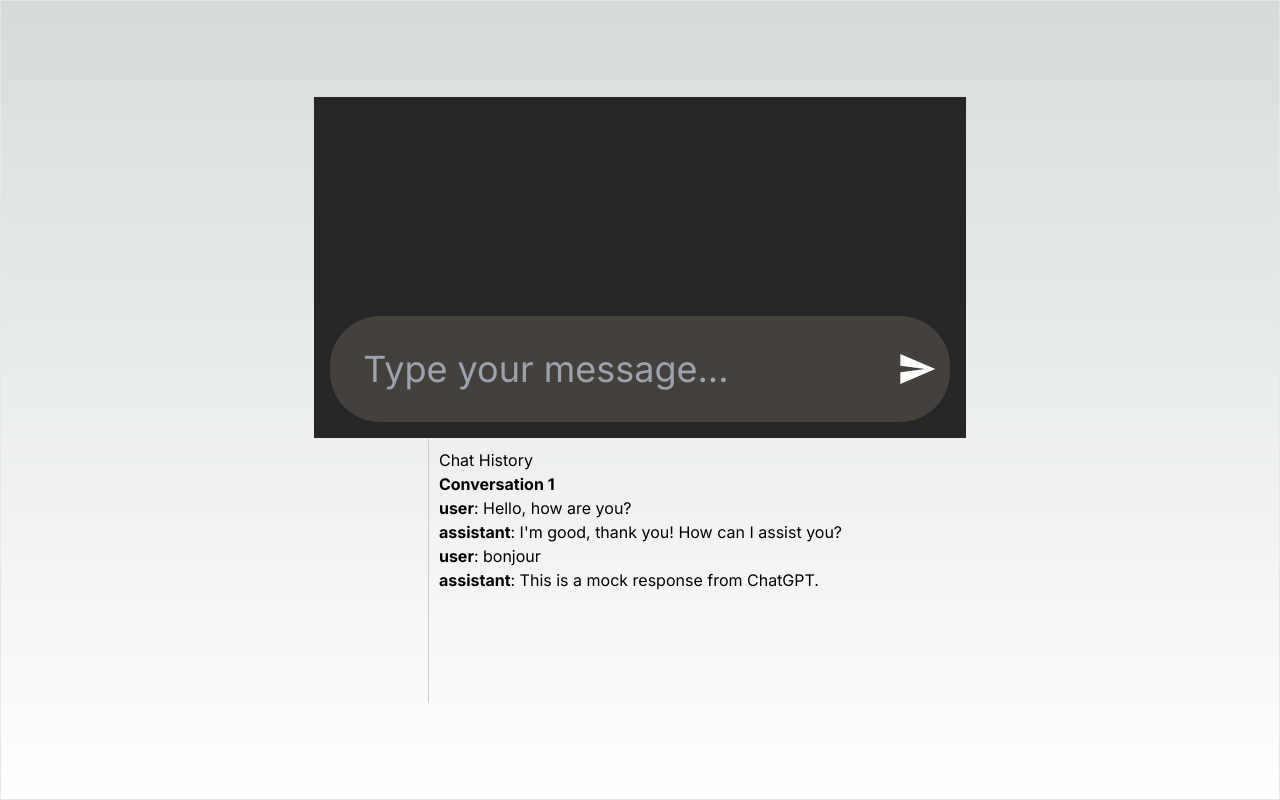
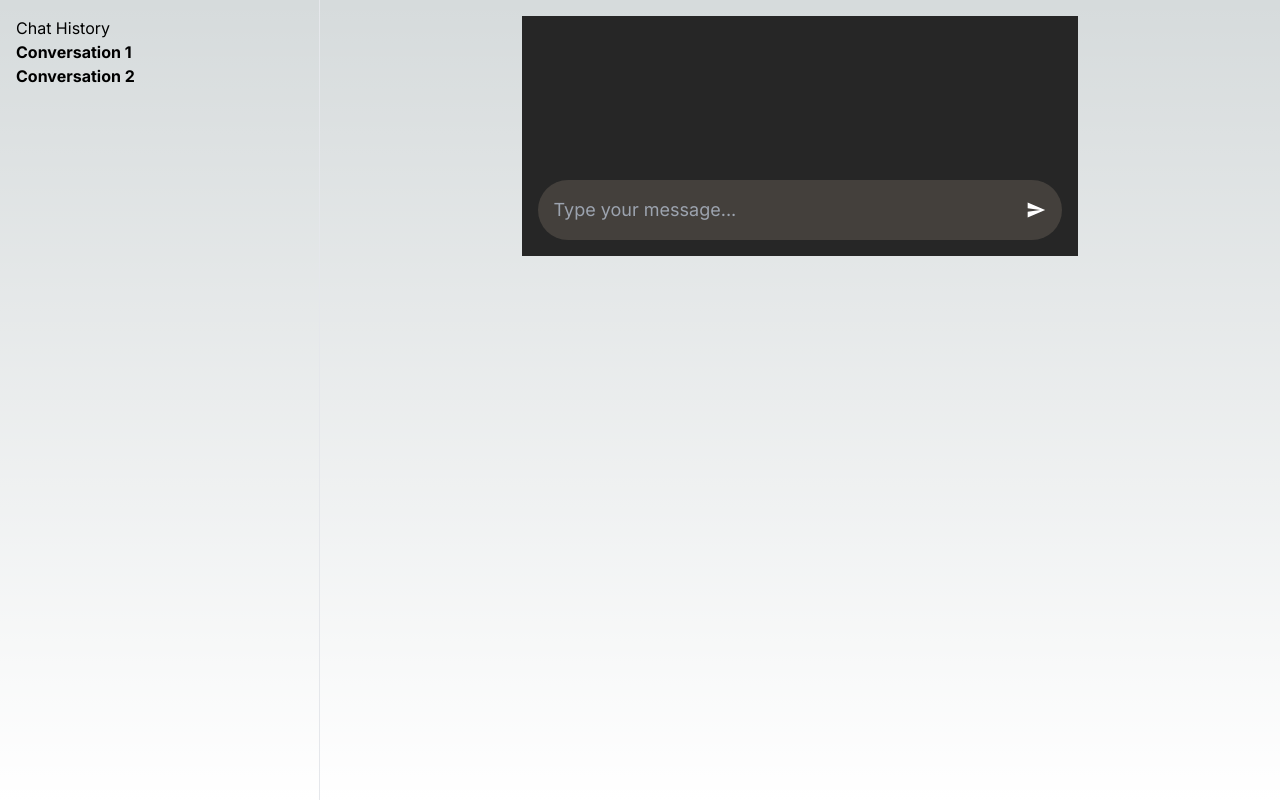
Before and after one commit to lhengebaertArtefact/Legrandgpt-test, a Next.js app: page / in a window 1280 px wide. Built offline with nearby package versions, Linux system fonts and the light colour scheme; data requests are answered from the project's data file.

Commit message:
add sidebar for multiple conversations

```diff
--- a/app/components/ChatHistory.tsx
+++ b/app/components/ChatHistory.tsx
@@ -12,22 +12,25 @@ interface Conversation {
 
 interface ChatHistoryProps {
   history: Conversation[];
+  loadConversation: (conversationId: string) => void; // Ajout de la fonction de chargement
 }
 
-const ChatHistory: React.FC<ChatHistoryProps> = ({ history }) => {
+const ChatHistory: React.FC<ChatHistoryProps> = ({
+  history,
+  loadConversation,
+}) => {
   return (
     <div>
       <h3>Chat History</h3>
       {history.map((conversation) => (
-        <div key={conversation.id}>
+        <div
+          key={conversation.id}
+          onClick={() => loadConversation(conversation.id)}
+          className="cursor-pointer"
+        >
           <p>
             <strong>Conversation {conversation.id}</strong>
           </p>
-          {conversation.messages.map((msg, index) => (
-            <p key={index}>
-              <strong>{msg.role}</strong>: {msg.content}
-            </p>
-          ))}
         </div>
       ))}
     </div>
--- a/app/components/ChatWindows.tsx
+++ b/app/components/ChatWindows.tsx
@@ -1,10 +1,10 @@
-"use client";
-import React, { useState } from "react";
+import React, { useState, useEffect } from "react";
 import MessageList from "./MessageList";
 import MessageInput from "./MessageInput";
 import {
   sendMessageToChatGPT,
   addMessageToConversation,
+  getChatHistory,
 } from "../services/chatgptApi";
 
 interface Message {
@@ -12,14 +12,53 @@ interface Message {
   text: string;
 }
 
-const ChatWindow: React.FC = () => {
+interface ChatWindowProps {
+  conversationId?: string; // conversationId est optionnel et peut être undefined
+}
+
+const ChatWindow: React.FC<ChatWindowProps> = ({ conversationId }) => {
   const [messages, setMessages] = useState<Message[]>([]);
-  const [currentConversationId, setCurrentConversationId] =
-    useState<string>("1");
+  const [currentConversationId, setCurrentConversationId] = useState<
+    string | undefined
+  >(conversationId);
+
+  useEffect(() => {
+    setCurrentConversationId(conversationId);
+  }, [conversationId]);
+
+  useEffect(() => {
+    const fetchConversation = async () => {
+      if (currentConversationId) {
+        try {
+          const history = await getChatHistory();
+          const conversation = history.find(
+            (conv) => conv.id === currentConversationId
+          );
+          if (conversation) {
+            setMessages(
+              conversation.messages.map((msg) => ({
+                user: msg.role === "user" ? "User" : "ChatGPT",
+                text: msg.content,
+              }))
+            );
+          }
+        } catch (error) {
+          console.error("Error fetching conversation:", error);
+        }
+      }
+    };
+
+    fetchConversation();
+  }, [currentConversationId]);
 
   const addMessage = async (message: Message) => {
+    if (currentConversationId) {
       setMessages((prevMessages) => [...prevMessages, message]);
-    await addMessageToConversation(currentConversationId, "user", message.text);
+      await addMessageToConversation(
+        currentConversationId,
+        "user",
+        message.text
+      );
 
       const response = await sendMessageToChatGPT(message.text);
       const botMessage = { user: "ChatGPT", text: response };
@@ -29,6 +68,7 @@ const ChatWindow: React.FC = () => {
         "assistant",
         response
       );
+    }
   };
 
   return (
--- a/app/components/MessageInput.tsx
+++ b/app/components/MessageInput.tsx
@@ -20,19 +20,19 @@ const MessageInput: React.FC<MessageInputProps> = ({ addMessage }) => {
   return (
     <form
       onSubmit={handleSubmit}
-      className="absolute bottom-0 left-0 right-0 p-[25px] m-4 bg-stone-700 flex rounded-[50px]"
+      className="absolute bottom-0 left-0 right-0 p-4 m-4 bg-stone-700 flex rounded-[50px]"
     >
       <input
         type="text"
         value={input}
         onChange={(e) => setInput(e.target.value)}
-        className="flex-grow p-2 text-4xl text-white bg-stone-700 focus:outline-none focus:ring-0"
+        className="flex-grow text-lg text-white bg-stone-700 focus:outline-none focus:ring-0"
         placeholder="Type your message..."
       />
-      <button type="submit" className="p-2 text-white ">
+      <button type="submit" className="text-white ">
         <svg
           xmlns="http://www.w3.org/2000/svg"
-          className="h-10 w-10 text-white"
+          className="h-5 w-5 text-white"
           viewBox="0 0 24 24"
           fill="currentColor"
         >
--- a/app/components/MessageList.tsx
+++ b/app/components/MessageList.tsx
@@ -29,7 +29,7 @@ const MessageList: React.FC<MessageListProps> = ({ messages }) => {
       {messages.map((msg, index) => (
         <motion.div
           key={index}
-          className={`mb-2 p-8 rounded-[50px] max-w-4xl text-2xl ${
+          className={`mb-8 p-4 rounded-[50px] max-w-4xl text-lg ${
             msg.user === "User"
               ? "bg-neutral-700 self-end shadow-xl shadow-slate-950"
               : "bg-neutral-500 self-start shadow-lg shadow-slate-500"
--- a/app/page.tsx
+++ b/app/page.tsx
@@ -1,22 +1,18 @@
 "use client";
 import LoginForm from "./components/authentication/LoginForm";
 import ChatHistory from "./components/ChatHistory";
-import ChatWindows from "./components/ChatWindows";
+import ChatWindow from "./components/ChatWindows";
 import { useRouter } from "next/navigation";
 import { useEffect, useState } from "react";
 import { getChatHistory, Conversation } from "./services/chatgptApi";
 
 export default function Home() {
-  // useEffect(() => {
-  //   const token = localStorage.getItem("token");
-
-  //   if (token) {
-  //     router.push("/dashboard");
-  //   }
-  // }, []);
   const router = useRouter();
 
   const [history, setHistory] = useState<Conversation[]>([]);
+  const [currentConversationId, setCurrentConversationId] = useState<
+    string | undefined
+  >(undefined);
 
   useEffect(() => {
     const fetchChatHistory = async () => {
@@ -31,13 +27,28 @@ export default function Home() {
     fetchChatHistory();
   }, []);
 
+  const loadConversation = (conversationId: string) => {
+    setCurrentConversationId(conversationId);
+  };
+
   return (
-    <main className="flex min-h-screen flex-col items-center p-24 border">
-      {/* <LoginForm /> */}
-      <ChatWindows />
-      <div style={{ flex: 1, padding: "10px", borderLeft: "1px solid #ccc" }}>
-        <ChatHistory history={history} />
+    <main className="flex min-h-screen">
+      {/* sidebar */}
+      <div className="w-1/4 border-r p-4">
+        <ChatHistory history={history} loadConversation={loadConversation} />
+      </div>
+      {/* Chatbot */}
+      <div className="flex-1 p-4">
+        <ChatWindow conversationId={currentConversationId} />
       </div>
     </main>
   );
 }
+
+// useEffect(() => {
+//   const token = localStorage.getItem("token");
+
+//   if (token) {
+//     router.push("/dashboard");
+//   }
+// }, []);
--- a/app/services/chatgptApi.tsx
+++ b/app/services/chatgptApi.tsx
@@ -28,7 +28,7 @@ export const sendMessageToChatGPT = async (
       throw new Error("No mock responses found");
     }
 
-    // Retourner une réponse simulée (vous pouvez adapter cette partie selon vos besoins)
+    // Retourner une réponse simulée
     return "This is a mock response from ChatGPT.";
   } catch (error) {
     console.error("Error communicating with mock API:", error);
--- a/db.json
+++ b/db.json
@@ -18,6 +18,43 @@
         {
           "role": "assistant",
           "content": "This is a mock response from ChatGPT."
+        },
+        {
+          "role": "user",
+          "content": "hello"
+        },
+        {
+          "role": "assistant",
+          "content": "This is a mock response from ChatGPT."
+        }
+      ]
+    },
+    {
+      "id": "2",
+      "messages": [
+        {
+          "role": "user",
+          "content": "comprends pas ?"
+        },
+        {
+          "role": "assistant",
+          "content": "I'm good, thank you! How can I assist you?"
+        },
+        {
+          "role": "user",
+          "content": "bonjour"
+        },
+        {
+          "role": "assistant",
+          "content": "This is a mock response from ChatGPT."
+        },
+        {
+          "role": "user",
+          "content": "joujour"
+        },
+        {
+          "role": "assistant",
+          "content": "This is a mock response from ChatGPT."
         }
       ]
     }
```
Lines whose indentation alone changed are shown as unchanged.
